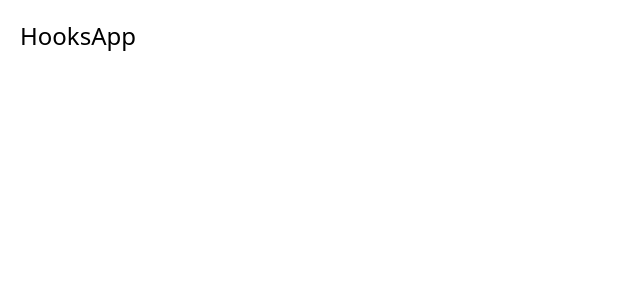
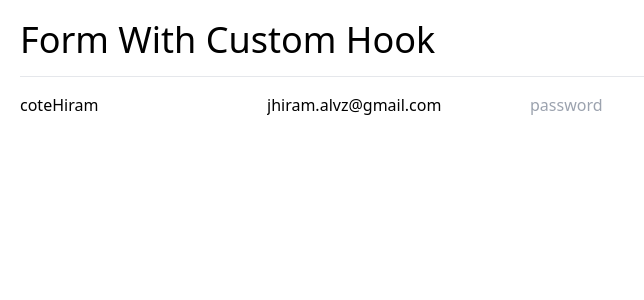
Before and after one commit to josuehmtz/React-Course, a React (Vite) app in the folder React/04-HooksApp/: page / in a window 1280 px wide. Shown: the top 300 px of the page, without its empty margins (0-644 px from the left). Built offline with nearby package versions, Linux system fonts and the light colour scheme.

Commit message:
More hooks

```diff
--- a/React/04-HooksApp/index.html
+++ b/React/04-HooksApp/index.html
@@ -4,6 +4,7 @@
     <meta charset="UTF-8" />
     <meta name="viewport" content="width=device-width, initial-scale=1.0" />
     <script src="https://cdn.tailwindcss.com"></script>
+    <!-- <link href="/React/04-HooksApp/src/index.css" rel="stylesheet"> -->
     <title>Vite + React</title>
   </head>
   <body>
--- /dev/null
+++ b/React/04-HooksApp/src/01-useState/CounterApp.jsx
@@ -0,0 +1,23 @@
+import { useState } from 'react'
+
+
+export const CounterApp = () => {
+
+    const [state, setCounter] = useState({
+        counter1: 10,
+        counter2: 20,
+        counter3: 30,
+    })
+
+    const {counter1, counter2, counter3} = state
+
+  return (
+    <>
+        <h1 className='text-4xl'>Counter1: {counter1}</h1>
+        <h1 className='text-4xl'>Counter2: {counter2}</h1>
+        <h1 className='text-4xl'>Counter3: {counter3}</h1>
+        <br /> <hr /> <br />
+        <button className='rounded-full bg-slate-200 p-2' onClick={ () => setCounter({...state, counter1: counter1 + 1}) }>+1</button>
+    </>
+  )
+}
--- /dev/null
+++ b/React/04-HooksApp/src/01-useState/CounterWithCustomHook.jsx
@@ -0,0 +1,17 @@
+import { useCounter } from "../hooks/useCounter";
+
+
+export const CounterWithCustomHook = () => {
+
+    const {counter, increment, decrement, reset} = useCounter(27);
+
+    return (
+        <>
+            <h1 className='text-4xl'>Counter with custom Hook: {counter}</h1>
+            <hr />
+            <button className='rounded-full bg-slate-200 p-2 m-4' onClick={() => increment()}>+1</button>
+            <button className='rounded-full bg-slate-200 p-2 m-4' onClick={reset}>Reset</button>
+            <button className='rounded-full bg-slate-200 p-2 m-4' onClick={() => decrement()}>-1</button>
+        </>
+    )
+}
--- /dev/null
+++ b/React/04-HooksApp/src/02-useEffect/FormWithCustomHook.jsx
@@ -0,0 +1,39 @@
+import { useEffect } from "react"
+import { useState } from "react"
+import { useForm } from "../hooks/useForm"
+import { Message } from "./Message"
+
+export const FormWithCustomHook = () => {
+
+    const {username, email, password, formState, onInputChange} = useForm({
+        username: 'coteHiram',
+        email: 'jhiram.alvz@gmail.com',
+        password: ''
+    });
+
+    // const {username, email, password} = formState;
+
+    //Declared with an empty array, is called only the first time
+    useEffect(() => {
+        // console.log('useEffect called')
+    }, [])
+
+    useEffect(() => {
+    }, [formState])
+
+    useEffect(() => {
+    }, [email])
+
+    return (
+        <>
+            <h1 className="text-4xl mb-4">Form With Custom Hook</h1>
+            <hr />
+            <input type="text" placeholder="username" name="username" value={username} onChange={onInputChange} className="mt-4"/>
+            <input type="email" placeholder="jhiram.alvz@gmail.com" name="email" value={email} onChange={onInputChange} className="m-4"/>
+            <input type="password" placeholder="password" name="password" value={password} onChange={onInputChange} className="m-4"/>
+            {
+                (username == 'cotefito') && <Message />
+            }
+        </>
+    )
+}
--- /dev/null
+++ b/React/04-HooksApp/src/02-useEffect/Message.jsx
@@ -0,0 +1,27 @@
+import { useState } from "react"
+import { useEffect } from "react"
+
+export const Message = () => {
+
+    const [coords, setCoords] = useState({x:0, y:0})
+
+    useEffect(() => {
+
+        const onMouseMove = ({x,y}) => {
+            setCoords({x, y})
+        }
+
+        window.addEventListener('mousemove', onMouseMove)
+
+        return () => {
+            window.removeEventListener('mousemove', onMouseMove)
+        }
+    }, [])
+
+    return (
+        <>
+            <h3>Usuario existente</h3>
+            {JSON.stringify(coords)}
+        </>
+    )
+}
--- /dev/null
+++ b/React/04-HooksApp/src/02-useEffect/SimpleForm.jsx
@@ -0,0 +1,45 @@
+import { useEffect } from "react"
+import { useState } from "react"
+import { Message } from "./Message"
+
+
+export const SimpleForm = () => {
+
+    const [formState, setFormState] = useState({
+        username: 'coteHiram',
+        email: 'jhiram.alvz@gmail.com'
+    })
+
+    const {username, email} = formState
+
+    const onInputChange = ({target}) => {
+        const {name, value} = target
+        setFormState({
+            ...formState,
+            [name]: value
+        })
+    }
+
+    //Declared with an empty array, is called only the first time
+    useEffect(() => {
+        console.log('useEffect called')
+    }, [])
+
+    useEffect(() => {
+    }, [formState])
+
+    useEffect(() => {
+    }, [email])
+
+    return (
+        <>
+            <h1 className="text-4xl mb-4">Simple Form</h1>
+            <hr />
+            <input type="text" placeholder="username" name="username" value={username} onChange={onInputChange} className="mt-4"/>
+            <input type="email" placeholder="jhiram.alvz@gmail.com" name="email" value={email} onChange={onInputChange} className="m-4"/>
+            {
+                (username == 'cotefito') && <Message />
+            }
+        </>
+    )
+}
--- /dev/null
+++ b/React/04-HooksApp/src/hooks/useCounter.js
@@ -0,0 +1,27 @@
+//Custom hook
+
+import { useState } from "react"
+
+export const useCounter = (initialValue = 10) => {
+    const [counter, setCounter] = useState(initialValue)
+
+    const increment = (value = 1) => {
+        setCounter(counter + value);
+    }
+
+    const decrement = (value = 1) => {
+        // if (counter === 0) return;
+        setCounter(counter - value);
+    }
+
+    const reset = () => {
+        setCounter(initialValue);
+    }
+
+    return {
+        counter,
+        increment,
+        decrement,
+        reset
+    }
+}
--- /dev/null
+++ b/React/04-HooksApp/src/hooks/useForm.js
@@ -0,0 +1,20 @@
+import { useState } from "react"
+
+export const useForm = (initialForm = {}) => {
+
+    const [formState, setFormState] = useState(initialForm)
+
+    const onInputChange = ({target}) => {
+        const {name, value} = target
+        setFormState({
+            ...formState,
+            [name]: value
+        })
+    }
+
+    return {
+        ...formState,
+        formState,
+        onInputChange
+    }
+}
--- a/React/04-HooksApp/src/main.jsx
+++ b/React/04-HooksApp/src/main.jsx
@@ -1,10 +1,17 @@
 import React from 'react'
 import ReactDOM from 'react-dom/client'
+import { CounterApp } from './01-useState/CounterApp.jsx'
+import { CounterWithCustomHook } from './01-useState/CounterWithCustomHook.jsx'
+import { FormWithCustomHook } from './02-useEffect/FormWithCustomHook.jsx'
+import { SimpleForm } from './02-useEffect/SimpleForm.jsx'
 import { HooksApp } from './HooksApp.jsx'
 import './index.css'
-
 ReactDOM.createRoot(document.getElementById('root')).render(
   <React.StrictMode>
-    <HooksApp />
+    {/* <HooksApp /> */}
+    {/* <CounterApp/> */}
+    {/* <CounterWithCustomHook/> */}
+    {/* <SimpleForm/> */}
+    <FormWithCustomHook />
   </React.StrictMode>,
 )
--- a/React/04-HooksApp/tailwind.config.js
+++ b/React/04-HooksApp/tailwind.config.js
@@ -1,9 +1,6 @@
 /** @type {import('tailwindcss').Config} */
 export default {
-  content: [
-    "./src/**/*.{html, js, ts, vue}",
-    "./src/**/*"
-],
+  content: ["./src/**/*.{html,js}"],
   theme: {
     extend: {},
   },
```
